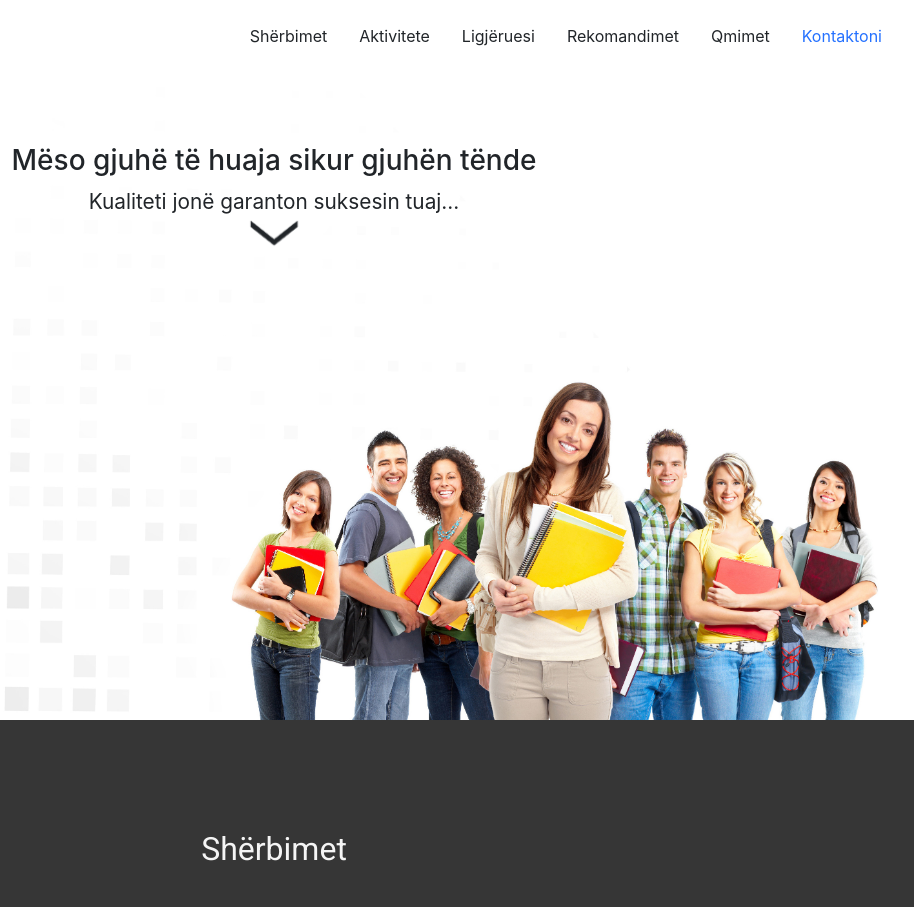
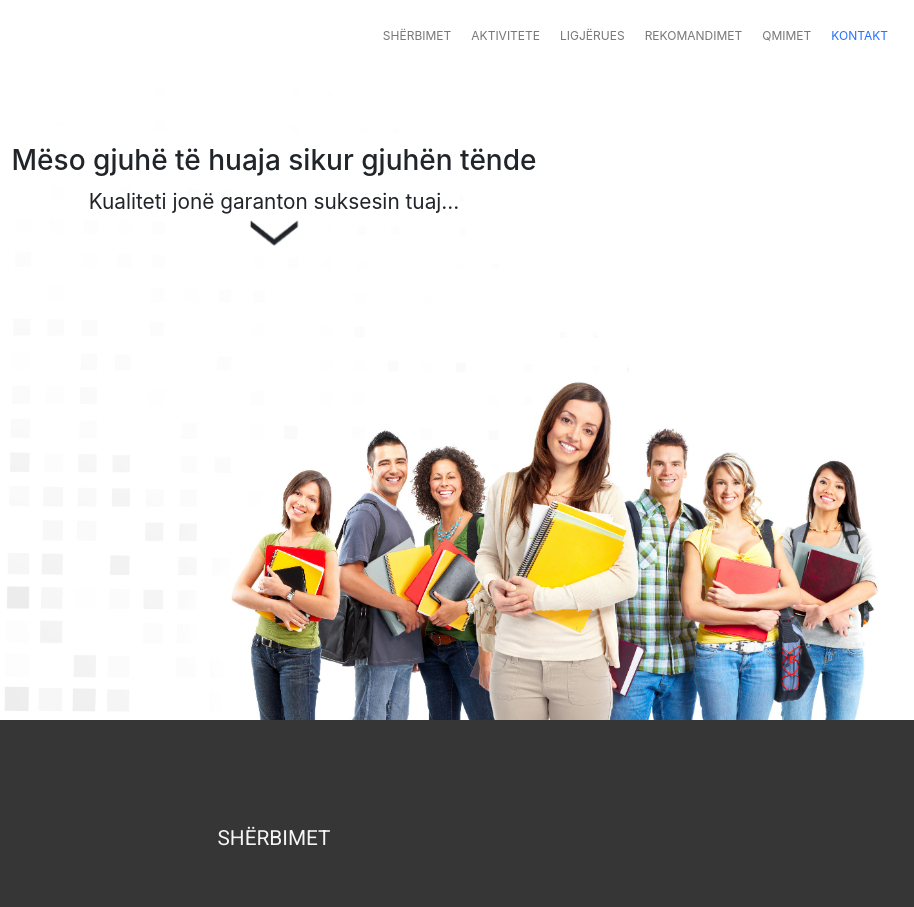
Before and after one commit to dardandemiri/client-skryeziu, a website: page index.html in a window 1280 px wide. Shown: the top 907 px of the page, 366-1280 px from the left. Drawn offline with nearby package versions, Linux system fonts and the light colour scheme.

Commit message:
Fixed some bugs and changed the style with JS a little

```diff
--- a/css/master.css
+++ b/css/master.css
@@ -51,6 +51,10 @@ body {
   margin-bottom: .5em;
   margin-top: .3em;
   font-weight: 400;
+}
+
+h2 {
+  text-transform: capitalize !important;
 }
 
 .styling h2 {
@@ -130,11 +134,13 @@ header h4:hover {
   color: #528bff;
 }
 
-header .navbar-nav a.nav-link {
+header .nav-tabs a.nav-link {
   color: #777;
+  font-size: 0.75rem;
+  padding: 10px 10px;
 }
 
-header .navbar-nav a.nav-link:hover {
+header .nav-tabs a.nav-link:hover {
   color: #528bff;
 }
 
--- a/index.html
+++ b/index.html
@@ -49,22 +49,22 @@
 
           <ul class="nav nav-tabs ml-auto">
             <li class="nav-item">
-              <a class="nav-link" href="#sherbimet">Shërbimet</a>
+              <a class="nav-link" href="#sherbimet">SHËRBIMET</a>
             </li>
             <li class="nav-item">
-              <a class="nav-link" href="#aktivitete">Aktivitete</a>
+              <a class="nav-link" href="#aktivitete">AKTIVITETE</a>
             </li>
             <li class="nav-item">
-              <a class="nav-link" href="#Ligjëruesi">Ligjëruesi</a>
+              <a class="nav-link" href="#Ligjëruesi">LIGJËRUES</a>
             </li>
             <li class="nav-item">
-              <a class="nav-link" href="#rekomandimet">Rekomandimet</a>
+              <a class="nav-link" href="#rekomandimet">REKOMANDIMET</a>
             </li>
             <li class="nav-item">
-              <a class="nav-link" href="#qmimet">Qmimet</a>
+              <a class="nav-link" href="#qmimet">QMIMET</a>
             </li>
             <li class="nav-item">
-              <a class="nav-link" href="#contact">Kontaktoni</a>
+              <a class="nav-link" href="#contact">KONTAKT</a>
             </li>
 
           </ul>
@@ -101,11 +101,11 @@
   </section>
 
   <!-- Feauters  -->
-  <section class="styling features">
+  <section id="sherbimet" class="styling features">
     <div class="container">
       <div class="row justify-content-center">
         <div data-aos="fade-down" data-aos-duration="850" class="col-12 text-center">
-          <h2 id="sherbimet">Shërbimet</h2>
+          <h2>Shërbimet</h2>
         </div>
       </div>
 
@@ -140,11 +140,11 @@
   </section>
 
   <!-- certifikata -->
-  <section class="styling">
+  <section id="aktivitete" class="styling">
     <div class="container " data-aos="slide-right" data-aos-duration="850">
       <div class="row text-center  justify-content-center">
         <div class="col-md-10 col-lg-7">
-          <h2 id="aktivitete"></h2>
+          <h2></h2>
         </div>
       </div>
 
@@ -231,12 +231,12 @@
   </section>
 
 
-  <section class="styling " style="background-image: url(img/bg_0.svg); color: white;">
+  <section id="Ligjëruesi" class="styling " style="background-image: url(img/bg_0.svg); color: white;">
 
     <div class="container">
       <div class="row justify-content-center">
         <div data-aos="fade-down" data-aos-duration="850" class="col-12 text-center pb-5">
-          <h2 id="Ligjëruesi">Ligjërues</h2>
+          <h2>Ligjërues</h2>
         </div>
       </div>
       <div class="row text-lg-right align-items-center">
@@ -285,11 +285,11 @@
 
 
   <!-- Testimonials -->
-  <section class="styling">
+  <section id="rekomandimet" class="styling">
     <div class="container">
       <div class="row text-center justify-content-center">
         <div data-aos="fade-down" data-aos-duration="850" class="col-md-10 col-lg-7">
-          <h2 id="rekomandimet">Rekomandimet</h2>
+          <h2>Rekomandimet</h2>
         </div>
       </div>
 
@@ -477,11 +477,11 @@
 
 
   <!-- Pricing Area  -->
-  <section class="styling bg-dark" style="background-image: url(img/bg_1.svg);">
+  <section id="qmimet" class="styling bg-dark" style="background-image: url(img/bg_1.svg);">
     <div class="container">
       <div data-aos="fade-down" data-aos-duration="850" class="row text-center">
         <div class="col">
-          <h2 id="qmimet">Qmimet</h2>
+          <h2>Qmimet</h2>
         </div>
       </div>
 
@@ -575,12 +575,12 @@
 
 
   <!-- Contact Us area -->
-  <section class="styling pb-0">
+  <section id="contact" class="styling pb-0">
 
     <div class="container">
       <div class="row text-center justify-content-center">
         <div data-aos="fade-down" data-aos-duration="850" class="col-md-10 col-lg-7">
-          <h2 id="contact">Kontaktoni</h2>
+          <h2>Kontaktoni</h2>
         </div>
       </div>
       <div class="row mt-5 ">
@@ -655,7 +655,7 @@
             </div>
             <div class="row mt-4">
               <div class="col">
-                <button type="submit" class="btn">Dërgo</button>
+                <button type="submit" class="btn">DËRGO</button>
               </div>
             </div>
           </form>
@@ -714,29 +714,8 @@
   <script src="https://cdnjs.cloudflare.com/ajax/libs/Swiper/4.1.6/js/swiper.min.js"></script>
   <script src="https://cdn.rawgit.com/michalsnik/aos/2.1.1/dist/aos.js"></script>
 
-  <script>
-    var today = new Date().getFullYear();
-    document.getElementById('copyRight').innerHTML = today;
+  <script src="js/script.js"></script>
 
-    AOS.init();
-    AOS.refresh();
-    var swiper = new Swiper('.swiper-container', {
-      spaceBetween: 30,
-      centeredSlides: true,
-      autoplay: {
-        delay: 2500,
-        disableOnInteraction: false,
-      },
-      pagination: {
-        el: '.swiper-pagination',
-        clickable: true,
-      },
-      navigation: {
-        nextEl: '.swiper-button-next',
-        prevEl: '.swiper-button-prev',
-      },
-    });
-  </script>
 </body>
 
 </html>
--- a/js/script.js
+++ b/js/script.js
@@ -0,0 +1,34 @@
+var today = new Date().getFullYear();
+document.getElementById('copyRight').innerHTML = today;
+
+AOS.init();
+AOS.refresh();
+var swiper = new Swiper('.swiper-container', {
+  spaceBetween: 30,
+  centeredSlides: true,
+  autoplay: {
+    delay: 2500,
+    disableOnInteraction: false,
+  },
+  pagination: {
+    el: '.swiper-pagination',
+    clickable: true,
+  },
+  navigation: {
+    nextEl: '.swiper-button-next',
+    prevEl: '.swiper-button-prev',
+  },
+});
+
+
+document.querySelectorAll("h2").forEach(function (el) {
+  var text = el.textContent;
+  el.style.fontSize = "1.3rem";
+  el.textContent = text.toUpperCase();
+});
+
+document.querySelectorAll("p .btn").forEach(function (el) {
+  var text = el.textContent;
+  el.style.fontSize = "1rem";
+  el.textContent = text.toUpperCase();
+});
```
